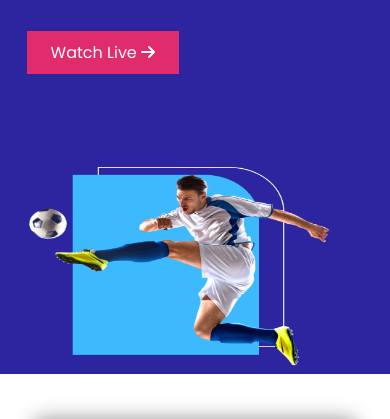
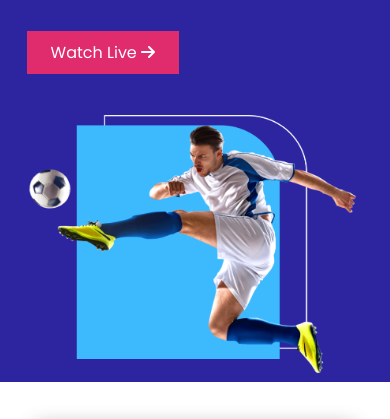
Before and after one commit to anischp/football-foorti, a plain HTML site: page index.html in a window 390 px wide. Shown: the part 628-1047 px from the top of the page. Drawn offline with Linux system fonts and the light colour scheme.

Commit message:
Banner  Responsive

```diff
--- a/styles/style.css
+++ b/styles/style.css
@@ -236,17 +236,17 @@ footer .copyright {
   .banner {
     display: grid;
     grid-template-columns: repeat(1, 1fr);
-    /* grid-row-gap: 102px; */
+    grid-row-gap: 50px;
     margin-top: 50px;
   }
   .banner-image {
-    width: 90%;
-    height: 200px;
+    width: 330px;
+    height: 260px;
     transition: width 5s, height 5s;
   }
   .banner-image:hover {
-    width: 95%;
-    height: 250px;
+    width: 400px;
+    height: 300px;
   }
   /* Players */
   .player-container {
```
